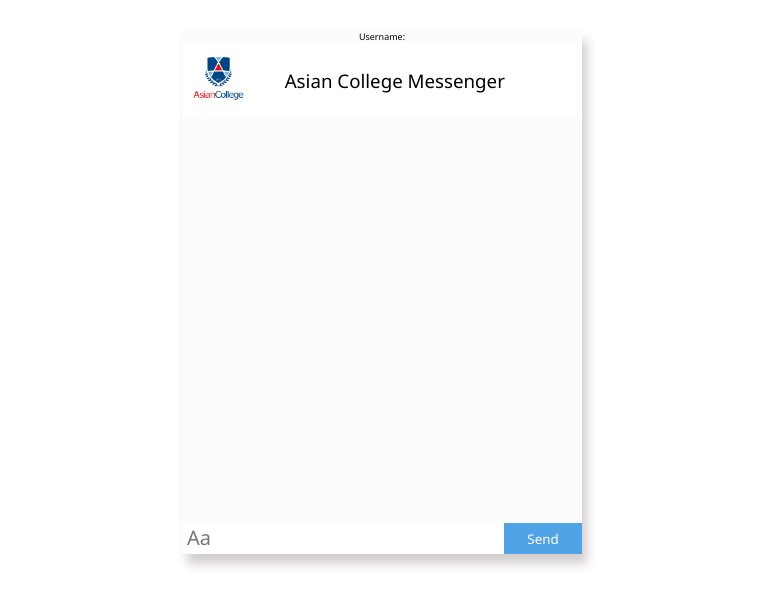
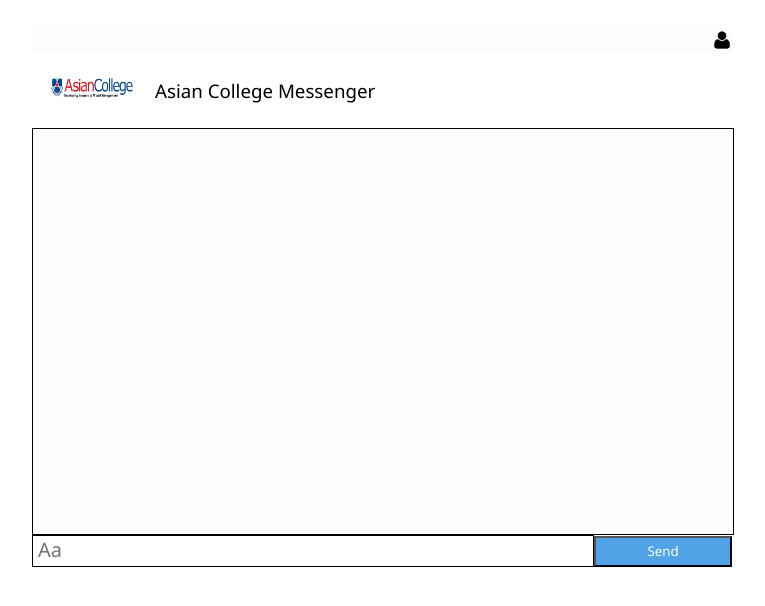
Before and after one commit to jsputis/ACMessenger, a website: page messenger.html in a window 1280 px wide. Shown: the whole page, without its empty margins (258-1023 px from the left). Drawn offline with Linux system fonts and the light colour scheme.

Commit message:
ACMessenger

```diff
--- a/css/messenger.css
+++ b/css/messenger.css
@@ -7,15 +7,17 @@
     height: auto;
     width: 100%;
     font-size: 9px;
-    text-align: center;
+    text-align: right;
+
 }
 .main-box{
-    width: 400px;
+    width: 700px;
     height: auto;
-    box-shadow: 5px 10px 10px #d4cece;
+    border:none;
     margin: 30px auto;
     background-color: #fcfcfc;
     padding: 0px 0;
+
 }
 .main-box .box-header{
     width: 100%;
@@ -32,12 +34,13 @@
 .main-box .box-header img{
     height: 50px;
     padding: 10px;
-    margin-right: 30px;
+    margin-right: 3px;
 }
 .main-box .box-chat{
     padding-top: 5px;
     height: 400px;
     width: 100%;
+    border:1px solid black;
     overflow-y: scroll;
 }
 .box-person1{
@@ -113,12 +116,11 @@
 .main-box .box-input textarea{
     height: 30px;
     width: 80%;
-    border: none;
+    border: 1px solid black;
     outline: none;
 }
 .main-box .box-input button{
     height: 31px;
-    border: none;
     width: 20%;
     background-color: #50a3e7;
     color: white;
--- a/messenger.html
+++ b/messenger.html
@@ -5,14 +5,15 @@
     <meta http-equiv="X-UA-Compatible" content="IE=edge">
     <meta name="viewport" content="width=device-width, initial-scale=1.0">
     <link rel="stylesheet" href="./css/messenger.css">
+    <link rel="stylesheet" href="./css/fontawesome.css">
+
     <title>Asian College Messenger</title>
-
 </head>
 <body>
     <div class="main-box">
-        <div class="details"><p>Username: <input type="text" id="username" hidden></input><span id="this"></span><span id="room"></span></p></div>
+        <div class="details"><p><img src="img/user.png" alt="User Photo" style="width:20px;height:auto;"/> </br> <input type="text" id="username" hidden></input><span id="this"></span><span id="room"></span></p></div>
         <div class="box-header">
-            <a href="index.html"><img src="./img/AC_Logo_Vert.png" alt=""></a>
+            <a href="index.html"><img src="./img/ac_logo.jpg" style="width:100px;"alt=""></a>
             <h3>Asian College Messenger</h3>
         </div>
         <div class="box-chat">
```
Also changed, not shown: css/style.css (+3 -5 lines), index.html (+6 -4 lines), img/ac_logo.jpg (renamed from img/ac_logo_horizontal.jpg), img/ccse logo.jfif (added), img/user.png (added).
